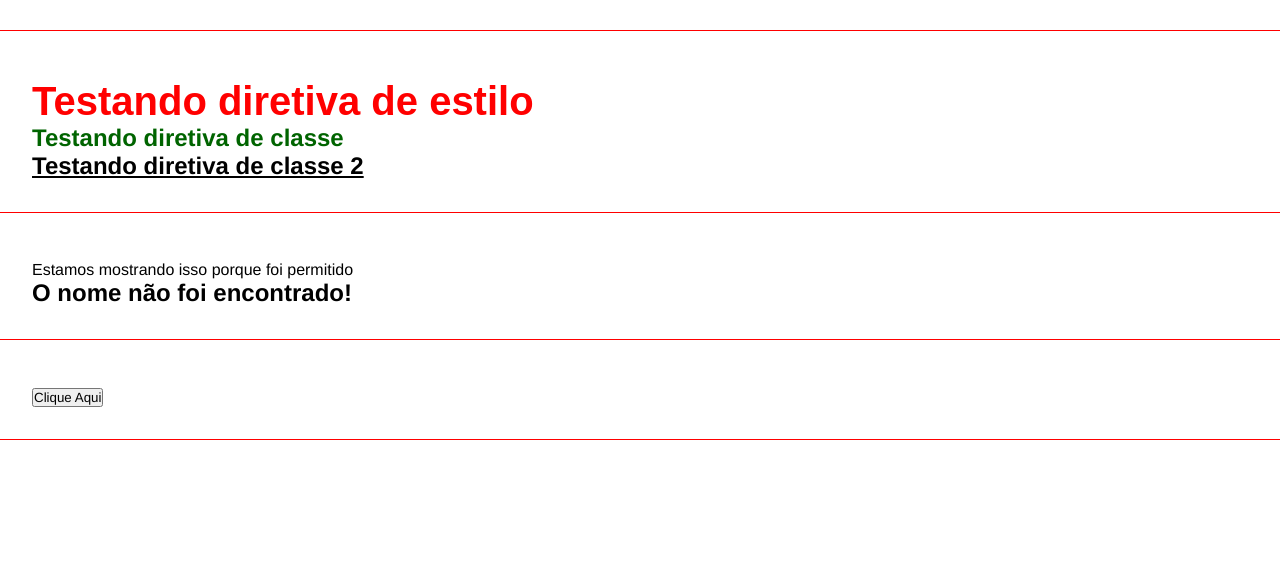
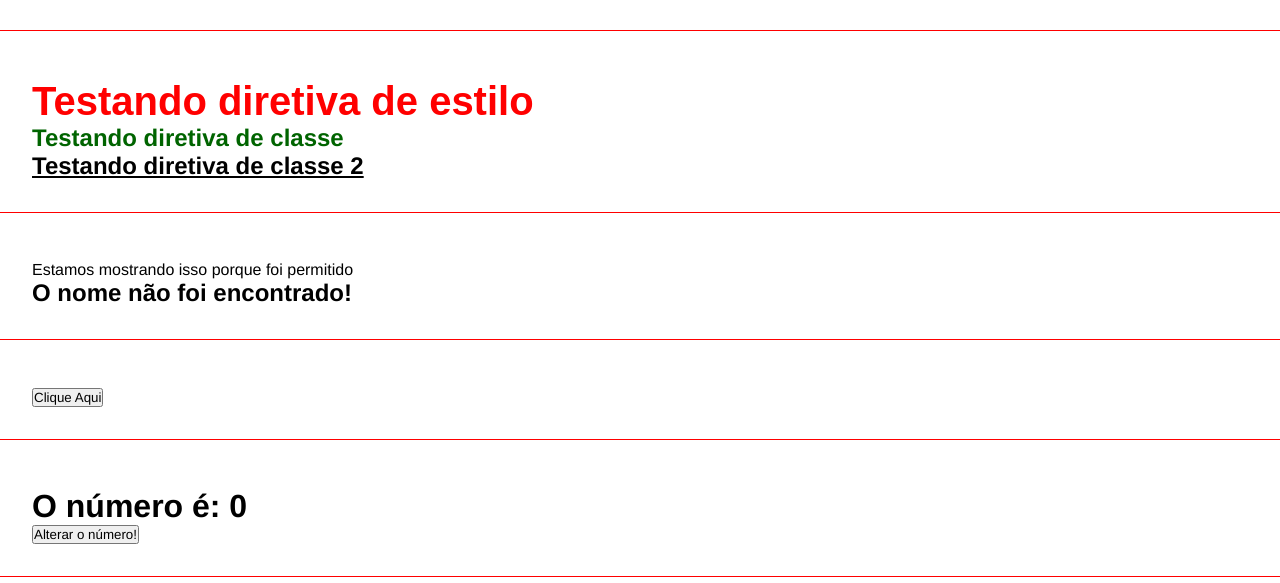
Before and after one commit to renanperin7/angular, an Angular app in the folder curso-angular/: page / in a window 1280 px wide. Shown: the part 476-1059 px from the top of the page. Built offline with nearby package versions, Linux system fonts and the light colour scheme.

Commit message:
emissao de eventos

```diff
--- a/curso-angular/src/app/app.component.html
+++ b/curso-angular/src/app/app.component.html
@@ -8,3 +8,4 @@
 <app-directives></app-directives>
 <app-if-render></app-if-render>
 <app-events></app-events>
+<app-emitter></app-emitter>
--- a/curso-angular/src/app/app.module.ts
+++ b/curso-angular/src/app/app.module.ts
@@ -8,6 +8,8 @@
 import { DirectivesComponent } from './components/directives/directives.component';
 import { IfRenderComponent } from './components/if-render/if-render.component';
 import { EventsComponent } from './components/events/events.component';
+import { EmitterComponent } from './components/emitter/emitter.component';
+import { ChangeNumberComponent } from './components/change-number/change-number.component';
 
 @NgModule({
   declarations: [
@@ -16,7 +18,9 @@
     ParentDataComponent,
     DirectivesComponent,
     IfRenderComponent,
-    EventsComponent
+    EventsComponent,
+    EmitterComponent,
+    ChangeNumberComponent
   ],
   imports: [
     BrowserModule,
--- /dev/null
+++ b/curso-angular/src/app/components/change-number/change-number.component.html
@@ -0,0 +1 @@
+<button (click)="handleClick()">Alterar o número!</button>
--- /dev/null
+++ b/curso-angular/src/app/components/change-number/change-number.component.ts
@@ -0,0 +1,14 @@
+import { Component, Output, EventEmitter } from '@angular/core';
+
+@Component({
+  selector: 'app-change-number',
+  templateUrl: './change-number.component.html',
+  styleUrls: ['./change-number.component.css']
+})
+export class ChangeNumberComponent {
+  @Output() changeNumber: EventEmitter<any> = new EventEmitter()
+
+  handleClick(): void {
+    this.changeNumber.emit();
+  }
+}
--- /dev/null
+++ b/curso-angular/src/app/components/emitter/emitter.component.html
@@ -0,0 +1,4 @@
+<div class="class">
+    <h1>O número é: {{myNumber}}</h1>
+    <app-change-number (changeNumber)="onChangeNumber()"></app-change-number>
+</div>
--- /dev/null
+++ b/curso-angular/src/app/components/emitter/emitter.component.ts
@@ -0,0 +1,14 @@
+import { Component } from '@angular/core';
+
+@Component({
+  selector: 'app-emitter',
+  templateUrl: './emitter.component.html',
+  styleUrls: ['./emitter.component.css']
+})
+export class EmitterComponent {
+  myNumber: number = 0;
+
+  onChangeNumber() {
+    this.myNumber = Math.floor(Math.random() * 100);
+  }
+}
```
Also changed, not shown: curso-angular/src/app/components/change-number/change-number.component.css (added), curso-angular/src/app/components/emitter/emitter.component.css (added), 2 other files (tests, documents, lock files or other folders).
